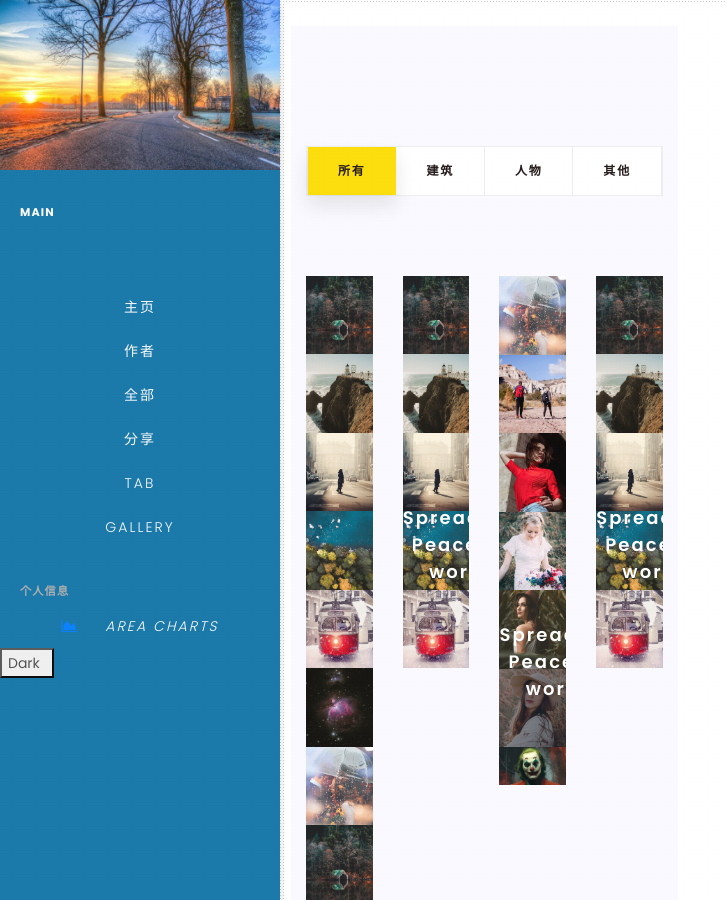
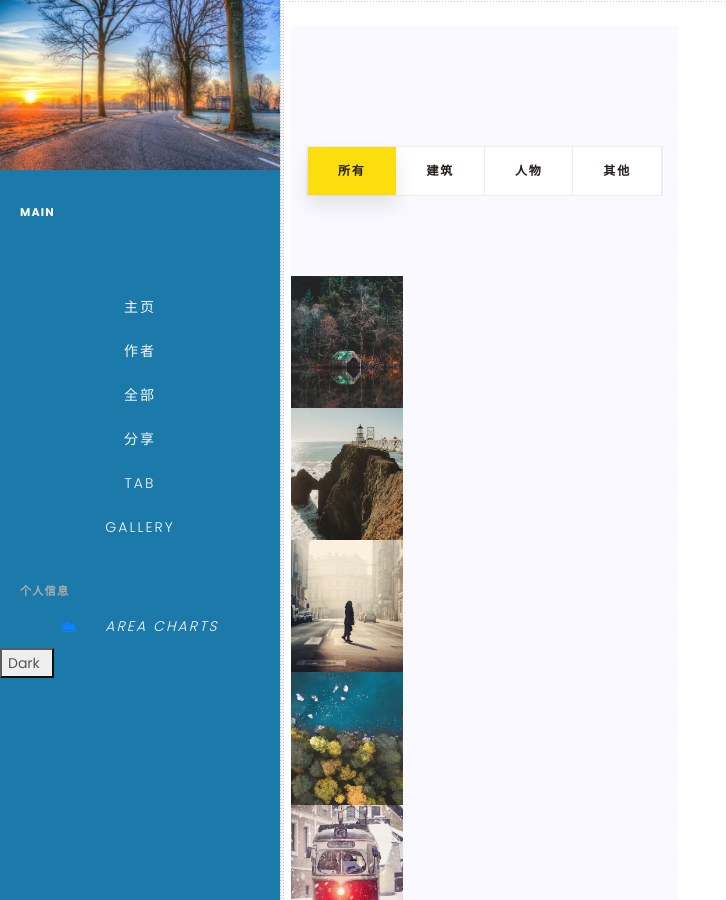
Before and after one commit to nengwuzhi/nengwuzhi.github.ioce, a Jekyll site: the page built from pages/gallery.html, in a window 1280 px wide and 900 px high. Shown: the whole window, without its empty margins (0-726 px from the left). Built offline with Jekyll 4.4.1, drawn with Linux system fonts in a browser that asks for light colours; nearby versions of some CDN libraries.

Commit message:
Update gallery.html

```diff
--- a/pages/gallery.html
+++ b/pages/gallery.html
@@ -30,7 +30,7 @@ type: page
         	</div>
         	<div class="container box_1620">
         		<div class="gallery_f_inner row imageGallery1">
-        			<div class="col-lg-3 col-md-4 col-sm-6 *">
+        			<div class="card-columns *">
         				<div class="h_gallery_item">
         					{% for image in site.static_files %}
                                                 {% if image.path contains 'img/gallery' %}
@@ -43,7 +43,7 @@ type: page
         					</div>
         				</div>
         			</div>
-        			<div class="col-lg-3 col-md-4 col-sm-6 ap">
+        			<div class="card-columns ap">
         				<div class="h_gallery_item">
         					{% for image in site.static_files %}
                                                 {% if image.path contains 'img/gallery/Architecture' %}
@@ -56,7 +56,7 @@ type: page
         					</div>
         				</div>
         			</div>
-        			<div class="col-lg-3 col-md-4 col-sm-6 unp">
+        			<div class="card-columns unp">
         				<div class="h_gallery_item">
         					{% for image in site.static_files %}
                                                 {% if image.path contains 'img/gallery/people' %}
@@ -70,7 +70,7 @@ type: page
         					</div>
         				</div>
         			</div>
-        			<div class="col-lg-3 col-md-4 col-sm-6 unp">
+        			<div class="card-columns unp">
         				<div class="h_gallery_item">
         					{% for image in site.static_files %}
                                                 {% if image.path contains 'img/gallery/Architecture' %}
```
